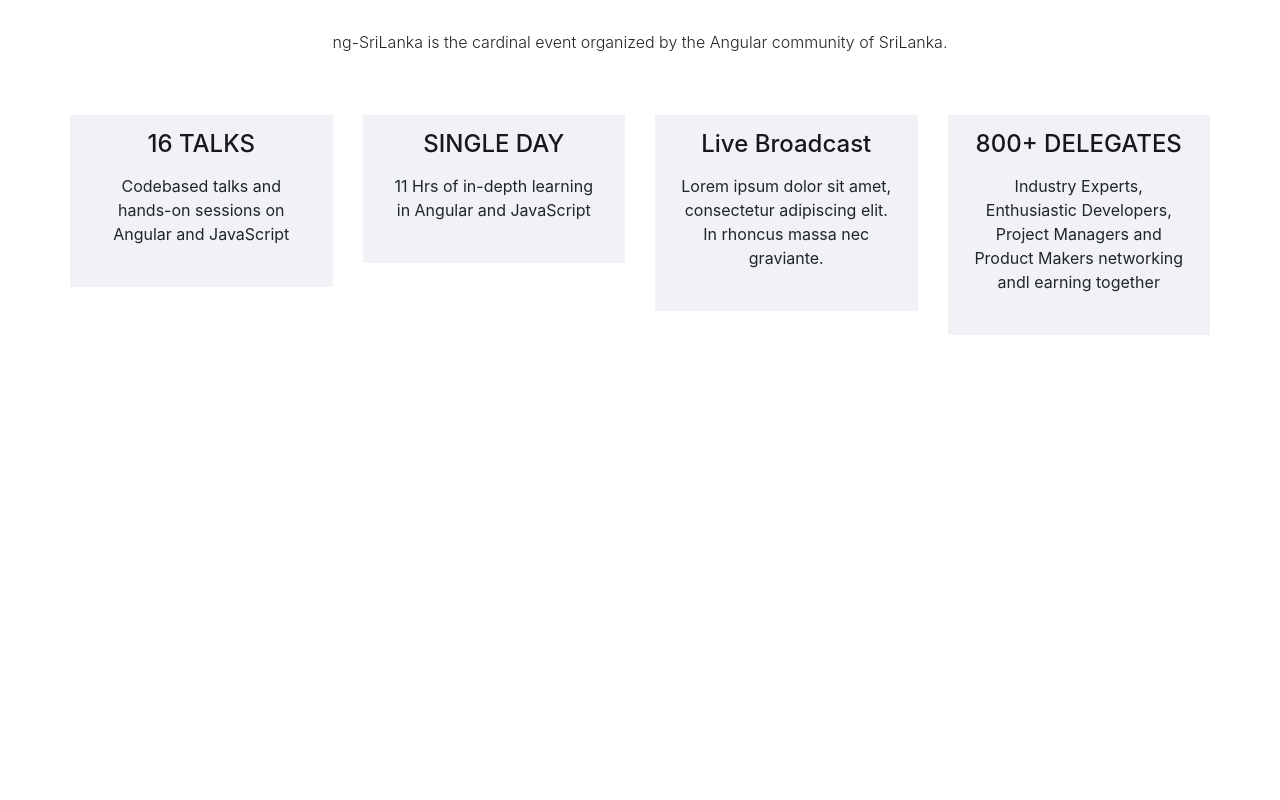
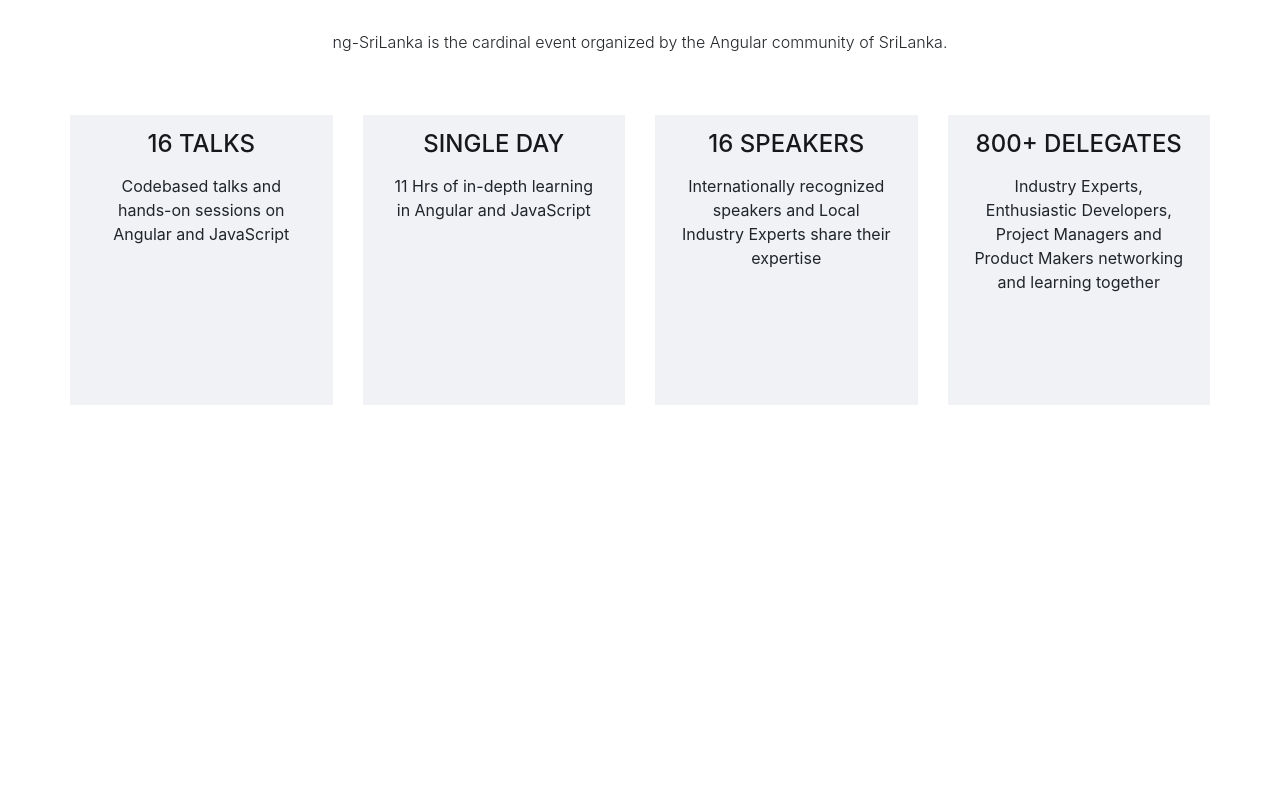
Before and after one commit to sajeetharan/ngSriLanka, an Angular app: page / in a window 1280 px wide. Shown: the part 1000-1800 px from the top of the page. Built offline with nearby package versions, Linux system fonts and the light colour scheme.

Commit message:
speaked details

```diff
--- a/src/app/components/about/about.component.css
+++ b/src/app/components/about/about.component.css
@@ -32,6 +32,7 @@
             box-shadow: 0 0 0 rgba(0, 0, 0, 0.08);
     -webkit-transition: all 0.4s ease-in-out;
     transition: all 0.4s ease-in-out;
+    height: 290px;
   }
   .icon_box_one i {
     margin-top: -10px;
--- a/src/app/components/about/about.component.html
+++ b/src/app/components/about/about.component.html
@@ -20,9 +20,7 @@
                         <i class="lnr lnr-mic"></i>
                         <div class="content">
                             <h4>16 TALKS</h4>
-                            <p>
-                                Codebased talks and hands-on sessions on Angular and JavaScript
-                            </p>
+                            <p>Codebased talks and hands-on sessions on Angular and JavaScript</p>
                         </div>
                     </div>
                 </div>
@@ -32,9 +30,7 @@
                         <i class="lnr lnr-rocket"></i>
                         <div class="content">
                             <h4>SINGLE DAY</h4>
-                            <p>
-                                11 Hrs of in-depth learning in Angular and JavaScript
-                            </p>
+                            <p>11 Hrs of in-depth learning in Angular and JavaScript</p>
                         </div>
                     </div>
                 </div>
@@ -43,10 +39,8 @@
                     <div class="icon_box_one">
                         <i class="lnr lnr-bullhorn"></i>
                         <div class="content">
-                            <h4>Live Broadcast</h4>
-                            <p>
-                                Lorem ipsum dolor sit amet, consectetur adipiscing elit. In rhoncus massa nec graviante.
-                            </p>
+                            <h4>16 SPEAKERS</h4>
+                            <p>Internationally recognized speakers and Local Industry Experts share their expertise</p>
                         </div>
                     </div>
                 </div>
@@ -56,57 +50,11 @@
                         <i class="lnr lnr-users"></i>
                         <div class="content">
                             <h4>800+ DELEGATES</h4>
-                            <p>
-                                Industry Experts,
-                    Enthusiastic Developers,
-                    Project Managers and
-                    Product Makers networking
-                    andl earning together
-                            </p>
+                            <p>Industry Experts, Enthusiastic Developers, Project Managers and Product Makers networking and learning together</p>
                         </div>
                     </div>
                 </div>
             </div>
-          <!-- <div class="col-sm-12 mrg-top">
-            <h5><p class="txt-title">You Can Sit With Us</p></h5>
-            <h5><p class="sub-txt-title">JUNE 29, 2019</p></h5>
           </div>
         </div>
-      </div>
-
-      <div class="container">
-          <div class="row detail-sec-mrg">
-            <div class="col-sm">
-                <h5>SINGLE DAY</h5>
-                <p>1 Hours of in-depth
-                    learning in Angular
-                    and JavaScript</p>
-            </div>
-            <div class="col-sm">
-                <h5>16 TALKS</h5>
-                <p>Codebased talks and
-                    hands-on sessions on
-                    angular andJ avaScript</p>
-
-            </div>
-            <div class="col-sm">
-                <h5>16 SPEAKERS</h5>
-                <p>Internationally recognized
-                    speakers and Local
-                    Industry Experts share
-                    their expertise</p>
-
-            </div>
-            <div class="col-sm">
-                <h5>800+ DELEGATES</h5>
-                <p>Industry Experts,
-                    Enthusiastic Developers,
-                    Project Managers and
-                    Product Makers networking
-                    andl earning together</p>
-
-            </div> -->
-          </div>
-        </div>
-
 </section>
--- a/src/app/components/speakers/speakers.component.ts
+++ b/src/app/components/speakers/speakers.component.ts
@@ -12,7 +12,8 @@
   speakers = [
     new Speaker('Dhananjay Kumar', 'Infragistics','Debug_mode','debugmodedotnet','dhananjaykumar.jpg', ),
     new Speaker('Marta Wiśniewska', 'Cosmose','MartaW_PL','','martawiśniewska.jpg' ),
-    new Speaker('Nishu Goel', 'IBM','DcoustaWilson','nishugoel','nishugoel.jpeg' )
+    new Speaker('Nishu Goel', 'IBM','DcoustaWilson','nishugoel','nishugoel.jpeg' ),
+    new Speaker('Pankaj Parkar', 'Synerzip','','','pankajparkar.jpg' )
   ]
   constructor() { }
 
```
Also changed, not shown: src/assets/images/speakers/pankajparkar.jpg (added).
